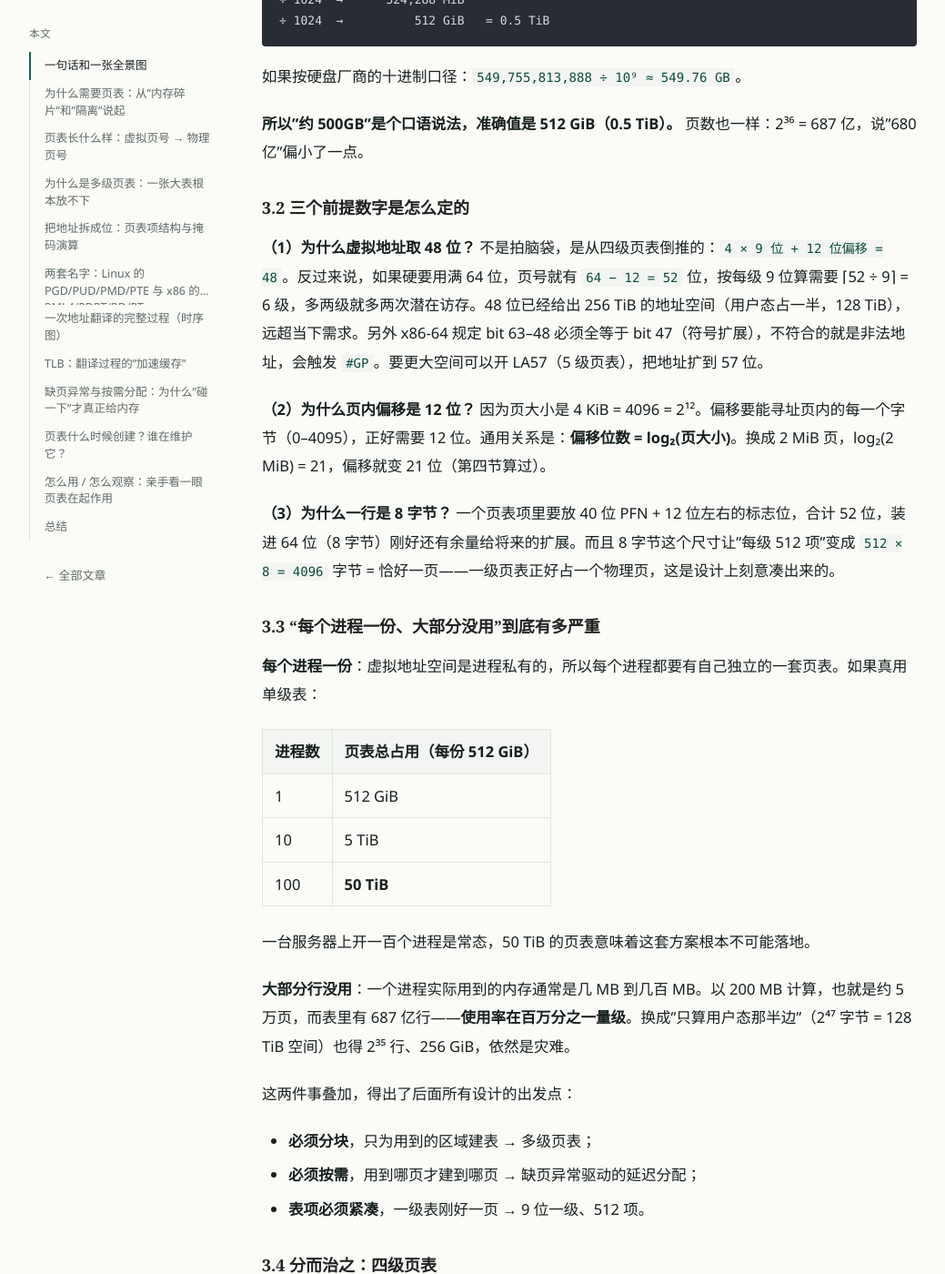
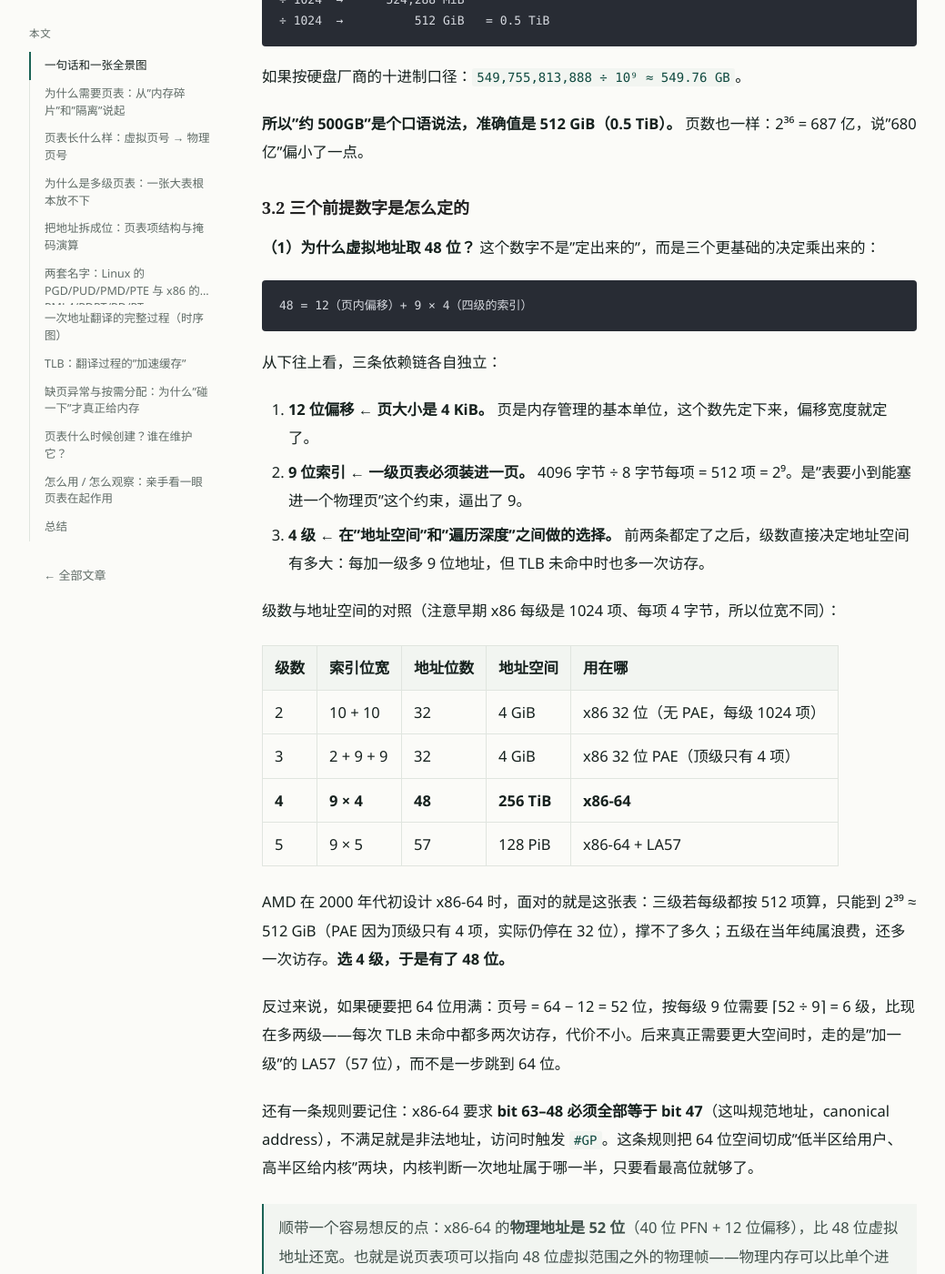
Before and after one commit to lnsyyj/lnsyyj.github.io, a Jekyll site: the page built from _posts/2026-10-24-memory-page-table.md, in a window 1280 px wide and 1400 px high, scrolled down 5237 px. Shown: the whole window at 91% size, without its empty margins (108-1147 px from the left). Built offline with Jekyll 4.4.1, drawn with Linux system fonts in a browser that asks for light colours; some of the changed text lies outside the part shown.

Commit message:
post: 说清 48 位的来历，替换原来的循环论证
- 原写法「48 = 4×9+12」是用结论解释结论
- 改为三条独立依赖链：12 位←页大小 4 KiB；9 位←一级表装进一页（4096÷8=512）；4 级←地址空间与遍历深度的权衡
- 补级数对照表：2 级 32 位、3 级 PAE 32 位、4 级 48 位、5 级 57 位
- 补「用满 64 位需 6 级」的代价、canonical address 规则、物理地址 52 位比虚拟地址宽的细节

````diff
--- a/_posts/2026-10-24-memory-page-table.md
+++ b/_posts/2026-10-24-memory-page-table.md
@@ -147,7 +147,34 @@ flowchart LR
 
 ### 3.2 三个前提数字是怎么定的
 
-**（1）为什么虚拟地址取 48 位？** 不是拍脑袋，是从四级页表倒推的：`4 × 9 位 + 12 位偏移 = 48`。反过来说，如果硬要用满 64 位，页号就有 `64 − 12 = 52` 位，按每级 9 位算需要 ⌈52 ÷ 9⌉ = 6 级，多两级就多两次潜在访存。48 位已经给出 256 TiB 的地址空间（用户态占一半，128 TiB），远超当下需求。另外 x86-64 规定 bit 63–48 必须全等于 bit 47（符号扩展），不符合的就是非法地址，会触发 `#GP`。要更大空间可以开 LA57（5 级页表），把地址扩到 57 位。
+**（1）为什么虚拟地址取 48 位？** 这个数字不是"定出来的"，而是三个更基础的决定乘出来的：
+
+```text
+48 = 12（页内偏移）+ 9 × 4（四级的索引）
+```
+
+从下往上看，三条依赖链各自独立：
+
+1. **12 位偏移 ← 页大小是 4 KiB。** 页是内存管理的基本单位，这个数先定下来，偏移宽度就定了。
+2. **9 位索引 ← 一级页表必须装进一页。** 4096 字节 ÷ 8 字节每项 = 512 项 = 2⁹。是"表要小到能塞进一个物理页"这个约束，逼出了 9。
+3. **4 级 ← 在"地址空间"和"遍历深度"之间做的选择。** 前两条都定了之后，级数直接决定地址空间有多大：每加一级多 9 位地址，但 TLB 未命中时也多一次访存。
+
+级数与地址空间的对照（注意早期 x86 每级是 1024 项、每项 4 字节，所以位宽不同）：
+
+| 级数 | 索引位宽 | 地址位数 | 地址空间 | 用在哪 |
+| --- | --- | --- | --- | --- |
+| 2 | 10 + 10 | 32 | 4 GiB | x86 32 位（无 PAE，每级 1024 项） |
+| 3 | 2 + 9 + 9 | 32 | 4 GiB | x86 32 位 PAE（顶级只有 4 项） |
+| **4** | **9 × 4** | **48** | **256 TiB** | **x86-64** |
+| 5 | 9 × 5 | 57 | 128 PiB | x86-64 + LA57 |
+
+AMD 在 2000 年代初设计 x86-64 时，面对的就是这张表：三级若每级都按 512 项算，只能到 2³⁹ ≈ 512 GiB（PAE 因为顶级只有 4 项，实际仍停在 32 位），撑不了多久；五级在当年纯属浪费，还多一次访存。**选 4 级，于是有了 48 位。**
+
+反过来说，如果硬要把 64 位用满：页号 = 64 − 12 = 52 位，按每级 9 位需要 ⌈52 ÷ 9⌉ = 6 级，比现在多两级——每次 TLB 未命中都多两次访存，代价不小。后来真正需要更大空间时，走的是"加一级"的 LA57（57 位），而不是一步跳到 64 位。
+
+还有一条规则要记住：x86-64 要求 **bit 63–48 必须全部等于 bit 47**（这叫规范地址，canonical address），不满足就是非法地址，访问时触发 `#GP`。这条规则把 64 位空间切成"低半区给用户、高半区给内核"两块，内核判断一次地址属于哪一半，只要看最高位就够了。
+
+> 顺带一个容易想反的点：x86-64 的**物理地址是 52 位**（40 位 PFN + 12 位偏移），比 48 位虚拟地址还宽。也就是说页表项可以指向 48 位虚拟范围之外的物理帧——物理内存可以比单个进程能直接寻址的空间更大。
 
 **（2）为什么页内偏移是 12 位？** 因为页大小是 4 KiB = 4096 = 2¹²。偏移要能寻址页内的每一个字节（0–4095），正好需要 12 位。通用关系是：**偏移位数 = log₂(页大小)**。换成 2 MiB 页，log₂(2 MiB) = 21，偏移就变 21 位（第四节算过）。
 
````
